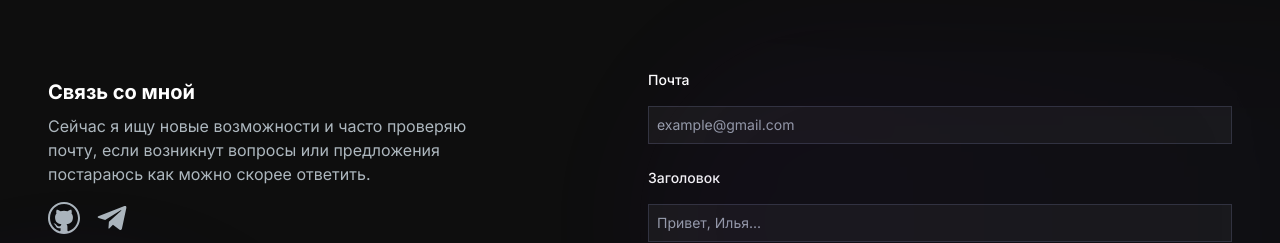
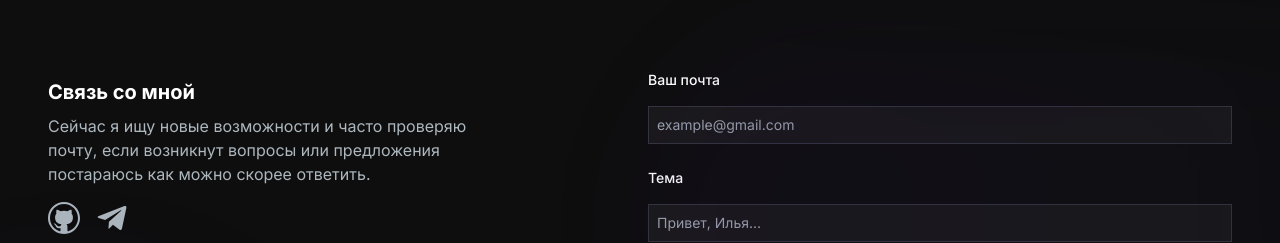
Before and after one commit to MyshinskyIlya/next-portfolio-app, a Next.js app: page / in a window 1280 px wide. Shown: the part 2570-2813 px from the top of the page. Built offline with nearby package versions, Linux system fonts and the light colour scheme.

Commit message:
Changed title in the EmailSection

```diff
--- a/src/components/EmailSection.jsx
+++ b/src/components/EmailSection.jsx
@@ -90,7 +90,7 @@ const EmailSection = () => {
                                 type="email"
                                 className="block text-sm font-medium"
                             >
-                                Почта
+                                Ваш почта
                             </label>
                             <input
                                 name="email"
@@ -107,7 +107,7 @@ const EmailSection = () => {
                                 type="email"
                                 className="mt-2 block text-sm font-medium"
                             >
-                                Заголовок
+                                Тема
                             </label>
                             <input
                                 name="subject"
```
